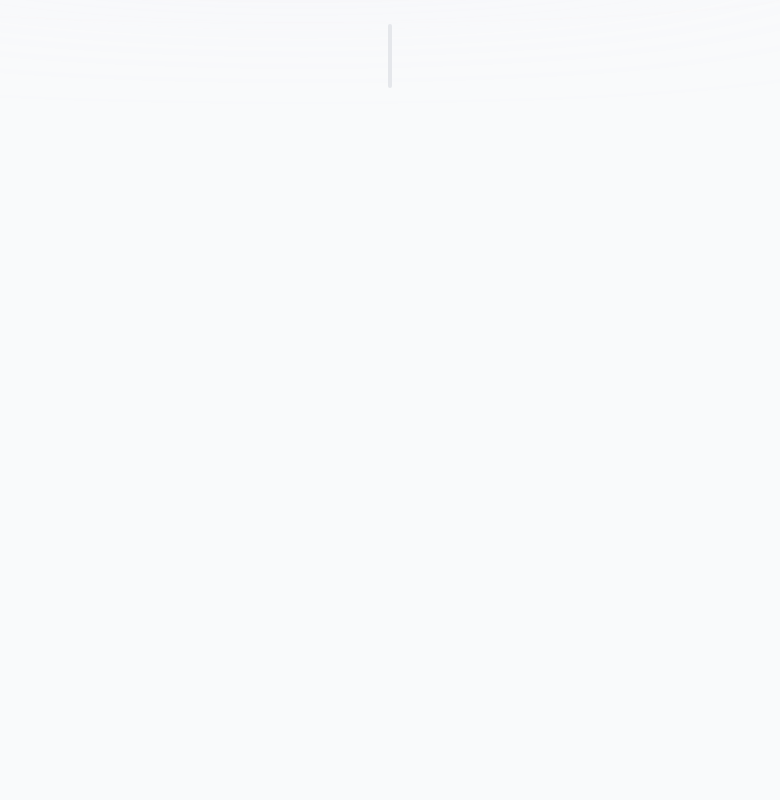
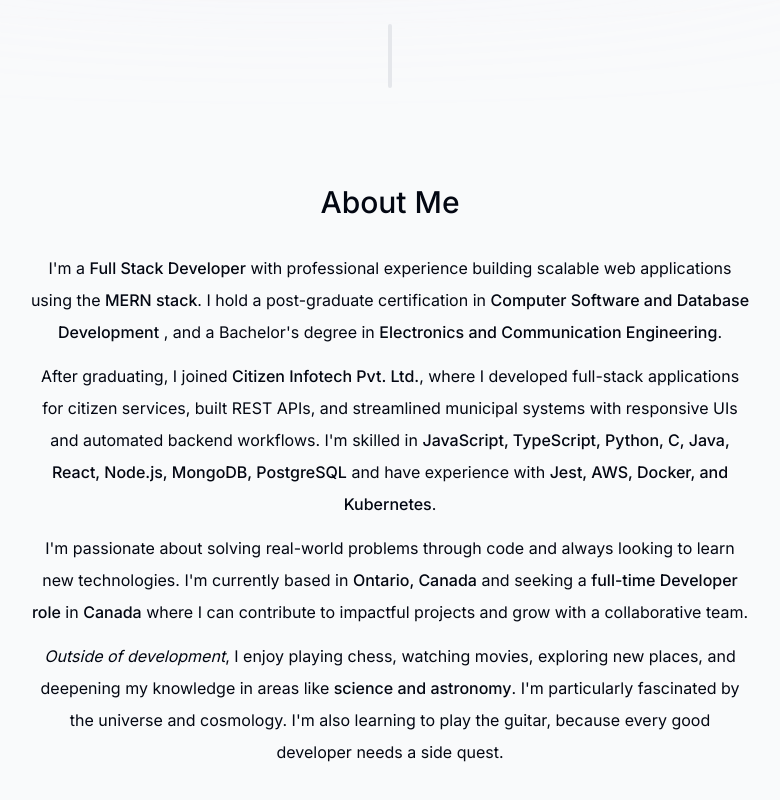
Before and after one commit to sanjib-12/my-portfolio, a Next.js app: page / in a window 1280 px wide. Shown: the part 802-1602 px from the top of the page, without its empty margins (250-1030 px from the left). Built offline with nearby package versions, Linux system fonts and the light colour scheme.

Commit message:
added the about section

```diff
--- a/app/page.tsx
+++ b/app/page.tsx
@@ -1,3 +1,4 @@
+import About from '@/components/about'
 import Intro from '@/components/intro'
 import SectionDivider from '@/components/section-divider'
 export default function Home() {
@@ -5,6 +6,7 @@ export default function Home() {
     <main className="flex flex-col items-center px-4">
       <Intro/>
       <SectionDivider/>
+      <About/>
     </main>
   )
 }
--- /dev/null
+++ b/components/about.tsx
@@ -0,0 +1,69 @@
+"use client";
+
+import React from "react";
+import { motion } from "framer-motion";
+
+import SectionHeading from "./section-heading";
+
+export default function About() {
+   return (
+      <motion.section
+         className="mb-28 max-w-[45rem] text-center leading-8 sm:mb-40"
+         initial={{ opacity: 0, y: 100 }}
+         animate={{ opacity: 1, y: 0 }}
+         transition={{ delay: 0.175 }}
+      >
+         <SectionHeading>About Me</SectionHeading>
+         <p className="mb-3">
+            I'm a <span className="font-medium">Full Stack Developer</span> with
+            professional experience building scalable web applications using the{" "}
+            <span className="font-medium">MERN stack</span>. I hold a
+            post-graduate certification in{" "}
+            <span className="font-medium">
+               Computer Software and Database Development
+            </span>{" "}
+            , and a Bachelor's degree in{" "}
+            <span className="font-medium">
+               Electronics and Communication Engineering
+            </span>
+            .
+         </p>
+
+         <p className="mb-3">
+            After graduating, I joined{" "}
+            <span className="font-medium">Citizen Infotech Pvt. Ltd.</span>,
+            where I developed full-stack applications for citizen services,
+            built REST APIs, and streamlined municipal systems with responsive
+            UIs and automated backend workflows. I'm skilled in{" "}
+            <span className="font-medium">
+               JavaScript, TypeScript, Python, C, Java, React, Node.js, MongoDB,
+               PostgreSQL
+            </span>{" "}
+            and have experience with{" "}
+            <span className="font-medium">
+               Jest, AWS, Docker, and Kubernetes
+            </span>
+            .
+         </p>
+
+         <p className="mb-3">
+            I'm passionate about solving real-world problems through code and
+            always looking to learn new technologies. I'm currently based in{" "}
+            <span className="font-medium">Ontario, Canada</span> and seeking a{" "}
+            <span className="font-medium">full-time Developer role</span> in{" "}
+            <span className="font-medium">Canada</span> where I can contribute
+            to impactful projects and grow with a collaborative team.
+         </p>
+
+         <p className="mb-3">
+            <span className="italic">Outside of development</span>, I enjoy
+            playing chess, watching movies, exploring new places, and deepening
+            my knowledge in areas like{" "}
+            <span className="font-medium">science and astronomy</span>. I'm
+            particularly fascinated by the universe and cosmology. I'm also
+            learning to play the guitar, because every good developer needs a
+            side quest.
+         </p>
+      </motion.section>
+   );
+}
--- a/components/intro.tsx
+++ b/components/intro.tsx
@@ -49,7 +49,7 @@ export default function Intro() {
             </div>
          </div>
 
-         <motion.p
+         <motion.h1
             className="mb-10 mt-4 px-4 text-2xl font-medium !leading-[1.5] sm:text-4xl"
             initial={{ opacity: 0, y: 100 }}
             animate={{ opacity: 1, y: 0 }}
@@ -58,7 +58,7 @@ export default function Intro() {
             <span className="font-bold">full-stack developer</span> with a{" "}
             <span className="font-bold">year</span> of hand-on experience crafting seamless web experiences. I enjoy
             building <span className="italic">sites & apps</span> and I specialize in building responsive, high performance application using modern <span className="font-bold">javaScript</span> technologies and intuitive design principles.
-         </motion.p>
+         </motion.h1>
 
          <motion.div
             className="flex flex-col sm:flex-row items-center justify-center gap-2 px-4 text-lg font-medium"
--- /dev/null
+++ b/components/section-heading.tsx
@@ -0,0 +1,11 @@
+import React from "react";
+
+type SectionHeadingProps = {
+   children: React.ReactNode;
+}
+
+export default function SectionHeading({ children }:SectionHeadingProps){
+   return (
+      <h2 className="text-3xl font-medium mb-8"> {children} </h2>
+   )
+}
```
